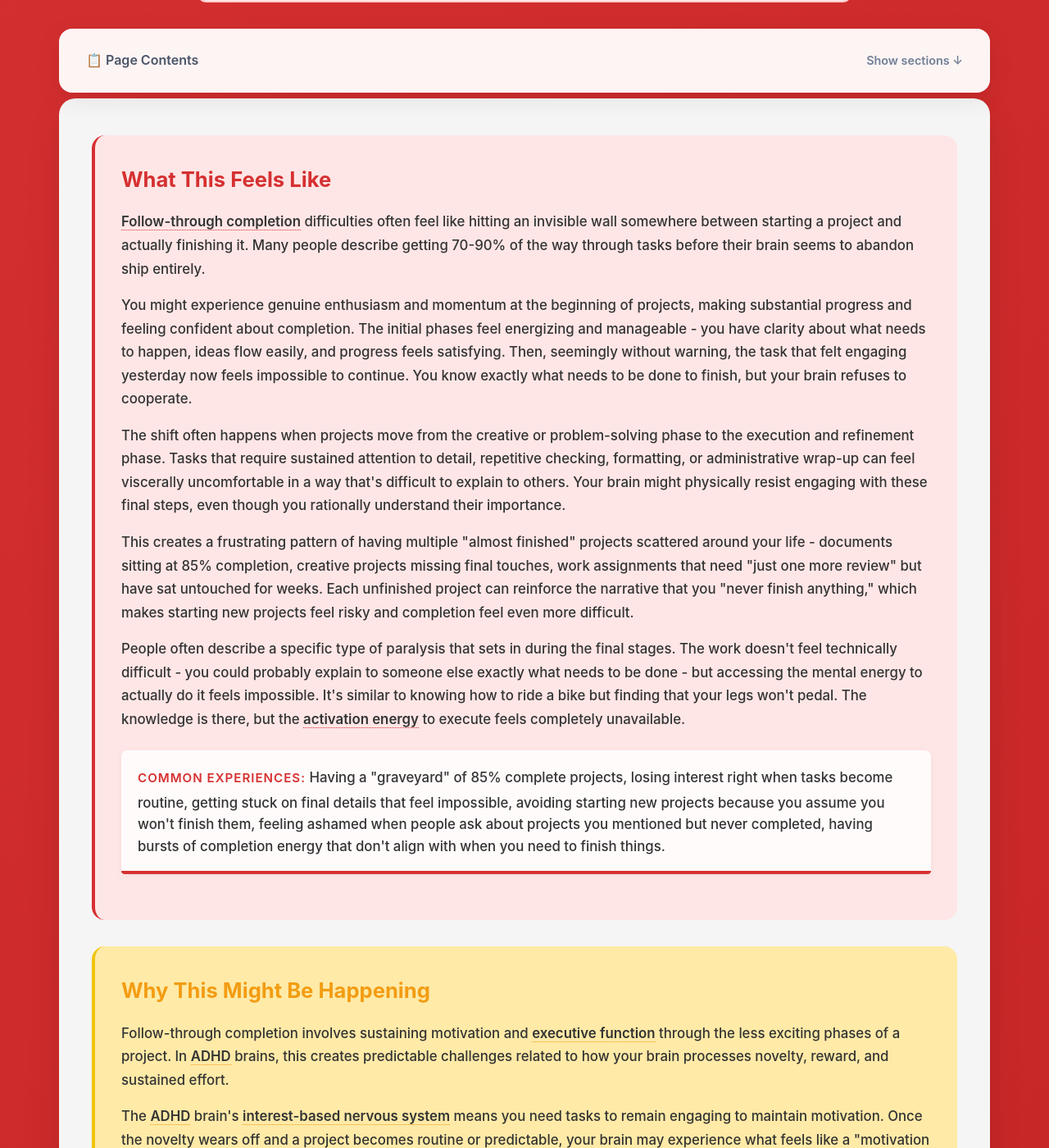
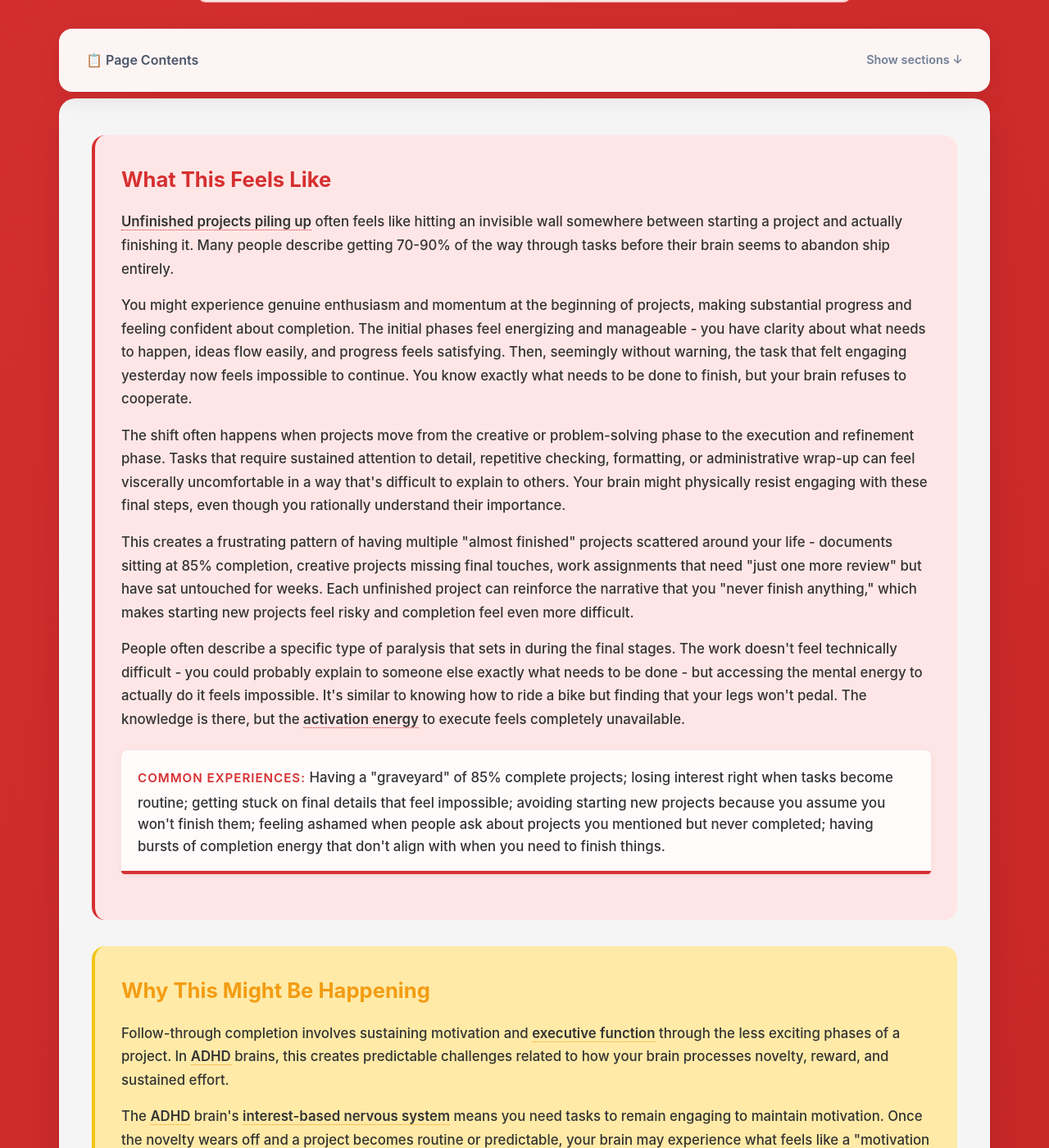
Before and after one commit to neurodivergent-survival-guide/neurodivergent-survival-guide, a Jekyll site: the page built from struggles/unfinished-projects-piling-up.html, in a window 1280 px wide and 1400 px high, scrolled down 564 px. Shown: the whole window at 82% size. Built offline with Jekyll 4.4.1, drawn with Linux system fonts in a browser that asks for light colours; some of the changed text lies outside the part shown.

Commit message:
Update and rename follow-through-completion-struggles.html to unfinished-projects-piling-up.html

```diff
--- a/struggles/follow-through-completion-struggles.html
+++ b/struggles/unfinished-projects-piling-up.html
@@ -1,9 +1,9 @@
 ---
 layout: struggle
-title: "Follow-Through Completion Struggles"
+title: "Unfinished Projects Piling Up"
 subtitle: "When you start strong but can't reach the finish line"
 description: "Breaking the cycle of 85% complete projects. Understanding why ADHD brains struggle with completion and strategies that actually work."
-slug: follow-through-completion-struggles
+slug: unfinished-projects-piling-up
 condition: adhd
 
 tags:
@@ -20,12 +20,12 @@
 search_terms: ["never finish anything", "can't finish projects", "start strong quit", "graveyard unfinished", "lose interest", "stuck final details", "abandon halfway", "almost done stuck"]
 ---
 
-<!-- struggles/follow-through-completion.html -->
+<!-- struggles/unfinished-projects-piling-up.html -->
 
 <div class="content-card">
     <div class="what-section">
         <h2 id="what-this-feels-like">What This Feels Like</h2>
-        <p><a class="jargon">Follow-through completion<span class="tooltip">The ability to finish tasks and projects once you've started them</span></a> difficulties often feel like hitting an invisible wall somewhere between starting a project and actually finishing it. Many people describe getting 70-90% of the way through tasks before their brain seems to abandon ship entirely.</p>
+        <p><a class="jargon">Unfinished projects piling up<span class="tooltip">The accumulation of partially completed tasks and projects that never reach completion</span></a> often feels like hitting an invisible wall somewhere between starting a project and actually finishing it. Many people describe getting 70-90% of the way through tasks before their brain seems to abandon ship entirely.</p>
 
         <p>You might experience genuine enthusiasm and momentum at the beginning of projects, making substantial progress and feeling confident about completion. The initial phases feel energizing and manageable - you have clarity about what needs to happen, ideas flow easily, and progress feels satisfying. Then, seemingly without warning, the task that felt engaging yesterday now feels impossible to continue. You know exactly what needs to be done to finish, but your brain refuses to cooperate.</p>
 
@@ -36,12 +36,12 @@
         <p>People often describe a specific type of paralysis that sets in during the final stages. The work doesn't feel technically difficult - you could probably explain to someone else exactly what needs to be done - but accessing the mental energy to actually do it feels impossible. It's similar to knowing how to ride a bike but finding that your legs won't pedal. The knowledge is there, but the <a class="jargon">activation energy<span class="tooltip">The mental effort required to begin or sustain engagement with a task</span></a> to execute feels completely unavailable.</p>
 
         <div class="highlight-box">
-            <p><strong>Common experiences:</strong> Having a "graveyard" of 85% complete projects, losing interest right when tasks become routine, getting stuck on final details that feel impossible, avoiding starting new projects because you assume you won't finish them, feeling ashamed when people ask about projects you mentioned but never completed, having bursts of completion energy that don't align with when you need to finish things.</p>
+            <p><strong>Common experiences:</strong> Having a "graveyard" of 85% complete projects; losing interest right when tasks become routine; getting stuck on final details that feel impossible; avoiding starting new projects because you assume you won't finish them; feeling ashamed when people ask about projects you mentioned but never completed; having bursts of completion energy that don't align with when you need to finish things.</p>
         </div>
     </div>
 
     <div class="why-section">
-        <h2 id="why-this-happens">Why This Might Be Happening</h2>
+        <h2 id="why-this-might-be-happening">Why This Might Be Happening</h2>
         <p>Follow-through completion involves sustaining motivation and <a class="jargon">executive function<span class="tooltip">Mental skills that help you plan, focus, remember instructions, and manage multiple tasks</span></a> through the less exciting phases of a project. In <a class="jargon">ADHD<span class="tooltip">Attention-Deficit/Hyperactivity Disorder - brain differences affecting attention, impulse control, and executive function</span></a> brains, this creates predictable challenges related to how your brain processes novelty, reward, and sustained effort.</p>
 
         <p>The <a class="jargon">ADHD<span class="tooltip">Attention-Deficit/Hyperactivity Disorder - brain differences affecting attention, impulse control, and executive function</span></a> brain's <a class="jargon">interest-based nervous system<span class="tooltip">A brain that functions optimally when tasks are interesting, challenging, urgent, or novel</span></a> means you need tasks to remain engaging to maintain motivation. Once the novelty wears off and a project becomes routine or predictable, your brain may experience what feels like a "motivation crash." This happens even when you logically want to finish and understand the importance of completion.</p>
@@ -128,7 +128,7 @@
     </div>
 
     <div class="validation-section">
-        <h2 id="youre-not-imagining-this">You're Not Imagining This</h2>
+        <h2 id="validation">You're Not Imagining This</h2>
         <p>Completion difficulties are one of the most common and frustrating aspects of <a class="jargon">ADHD<span class="tooltip">Attention-Deficit/Hyperactivity Disorder - brain differences affecting attention, impulse control, and executive function</span></a>. The gap between your intentions and your ability to follow through isn't about laziness, lack of commitment, or character flaws - it's about how your brain manages motivation, attention, and effort over extended periods.</p>
 
         <p>This struggle has a documented neurological basis. Research confirms that people with <a class="jargon">ADHD<span class="tooltip">Attention-Deficit/Hyperactivity Disorder - brain differences affecting attention, impulse control, and executive function</span></a> require what researchers call "disproportionate energy" to complete tasks compared to <a class="jargon">neurotypical<span class="tooltip">People whose brains develop and function in ways that align with societal expectations and norms</span></a> individuals, with some study participants describing feeling like they were functioning at only 40% of their intellectual capacity when trying to sustain effort through completion phases.</p>
@@ -146,9 +146,10 @@
         <h3>Related Struggles</h3>
         <div class="struggle-tags">
             <a href="{{ '/struggles/task-initiation-paralysis.html' | relative_url }}" class="struggle-tag">Task Initiation Paralysis</a>
-            <a href="{{ '/struggles/attention-regulation.html' | relative_url }}" class="struggle-tag">Attention Regulation</a>
-            <a href="{{ '/struggles/organization-and-planning-challenges.html' | relative_url }}" class="struggle-tag">Organization and Planning Challenges</a>
+            <a href="{{ '/struggles/hyperfocus-episodes.html' | relative_url }}" class="struggle-tag">Hyperfocus Episodes</a>
             <a href="{{ '/struggles/interest-based-nervous-system.html' | relative_url }}" class="struggle-tag">Interest-Based Nervous System</a>
+            <a href="{{ '/struggles/cant-get-organized.html' | relative_url }}" class="struggle-tag">Can't Get Organized</a>
+            <a href="{{ '/struggles/working-memory-difficulties.html' | relative_url }}" class="struggle-tag">Working Memory Difficulties</a>
         </div>
     </div>
 </div>
```
